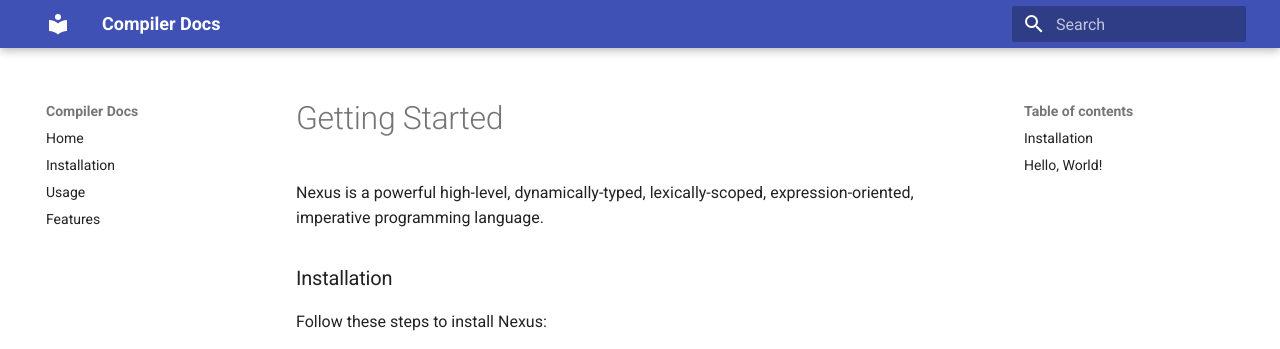
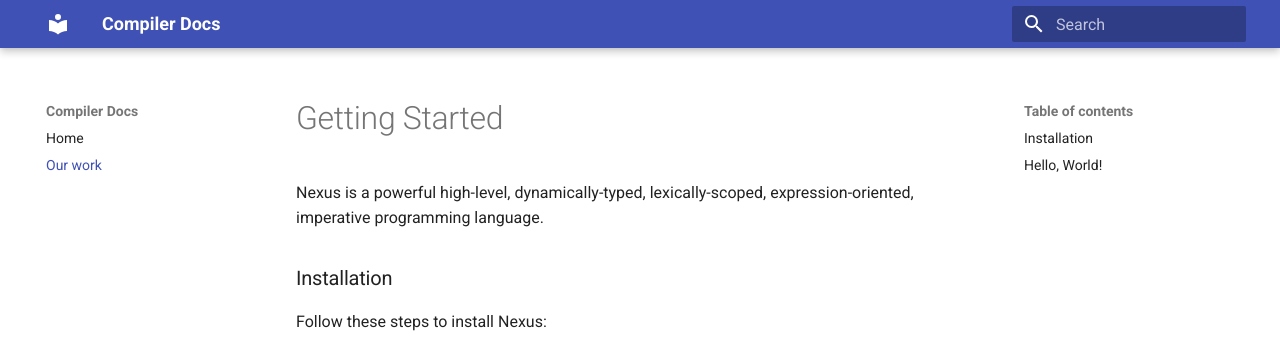
Before and after one commit to lucifer-reborn473/NEXUS, an MkDocs documentation site: the page built from docs/all-in-one.md, in a window 1280 px wide. Shown: the top 349 px of the page. Built offline with MkDocs 1.6.1 and Material for MkDocs 9.7.7, drawn with Linux system fonts in a browser that asks for light colours.

Commit message:
Update mkdocs.yml

```diff
--- a/mkdocs.yml
+++ b/mkdocs.yml
@@ -3,6 +3,4 @@ theme:
   name: material
 nav:
   - Home: index.md
-  - Installation: installation.md
-  - Usage: usage.md
-  - Features: features.md
+  - Our work: all-in-one.md
```
